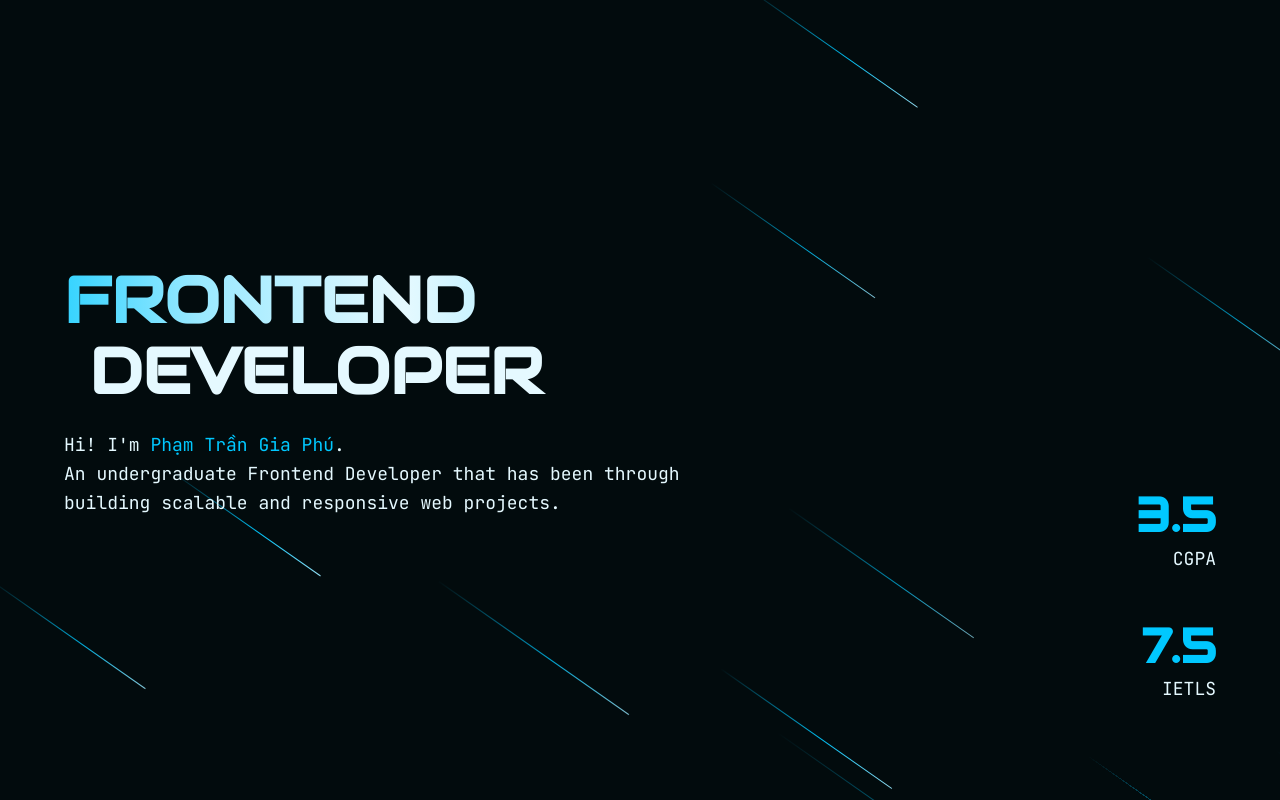
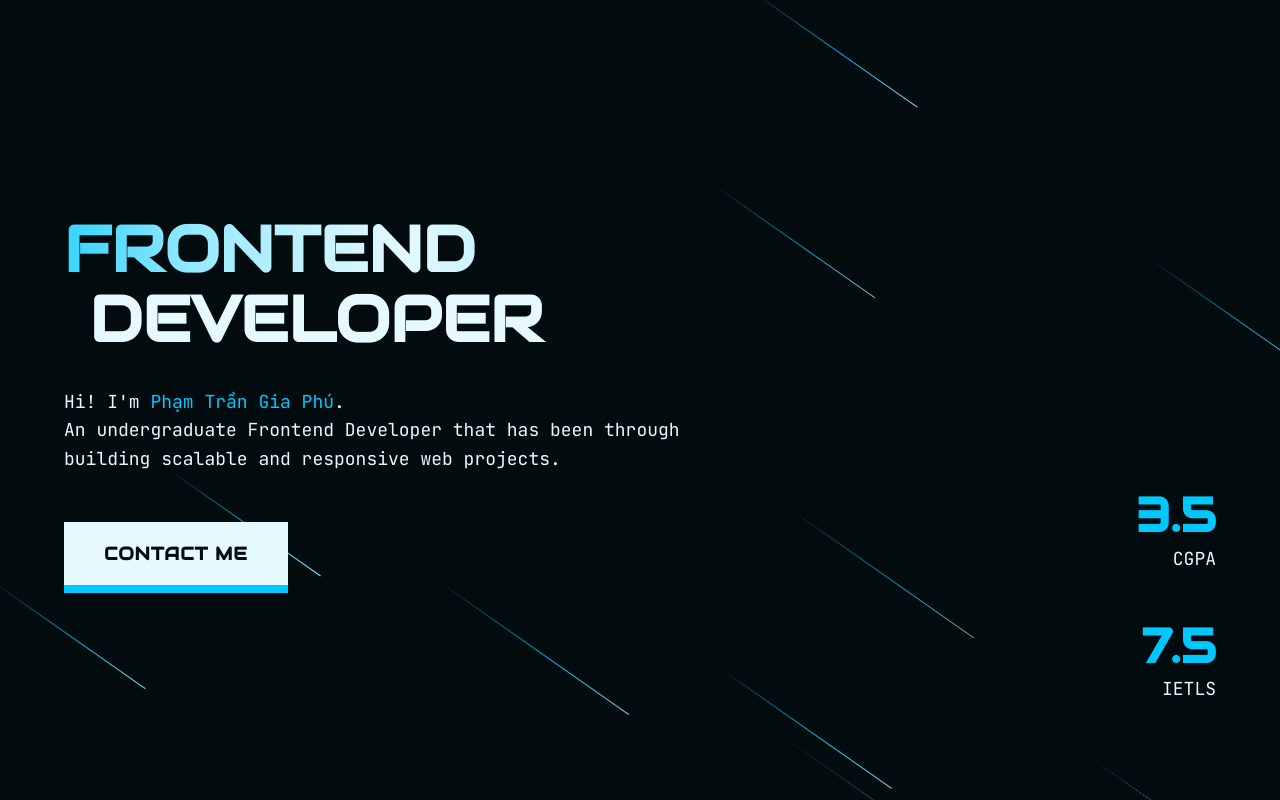
Before and after one commit to bigphu/portfolio, a React (Vite) app: page / in a window 1280 px wide. Built offline with nearby package versions, Linux system fonts and the light colour scheme.

Commit message:
small changes

```diff
--- a/src/data/global.css
+++ b/src/data/global.css
@@ -37,6 +37,8 @@
   --clr-accent    : var(--frosted-blue-200);
   --clr-border    : var(--frosted-blue-600);
   --clr-text      : var(--frosted-blue-50);
+  --clr-danger    : var(--state-error);
+  --clr-disabled  : var(--text-disabled);
 
   /* ----------------------------------------------------------------------
      1B. SEMANTIC & STATE COLORS
@@ -122,10 +124,24 @@
   --input-text         : var(--text-primary);
   --input-placeholder  : var(--text-secondary);
 
-  --btn-primary-bg   : var(--clr-primary);
-  --btn-primary-text : var(--text-primary);
-  --btn-accent-bg    : var(--clr-accent);
-  --btn-accent-text  : var(--text-inverse);
+  /* Buttons: Primary & Secondary */
+  --btn-primary-bg    : var(--frosted-blue-50);
+  --btn-primary-text  : var(--text-inverse);
+
+  --btn-secondary-bg  : var(--clr-background);
+  --btn-secondary-text: var(--clr-text);
+
+  /* Buttons: Danger (Mapped to Semantic Danger) */
+  --btn-danger-bg     : var(--clr-danger);
+  --btn-danger-text   : #ffffff; /* Pure white ensures high contrast on red */
+
+  /* Buttons: Disabled (Mapped to Muted Theme Colors) */
+  --btn-disabled-bg     : var(--clr-surface);     /* Recedes into the surface */
+  --btn-disabled-text   : var(--clr-disabled);    /* Uses semantic disabled text */
+  --btn-disabled-shadow : var(--surface-alt);     /* Darker shadow to look "pressed in" */
+
+  --btn-accent-bg     : var(--clr-accent);
+  --btn-accent-text   : var(--text-inverse);
 
   --radius-sm: 4px;
   --radius-md: 8px;
@@ -226,7 +242,7 @@ button, input, textarea {
   background-size: 200% auto;
 
   color: transparent;
-  -webkit-background-clip: text;
+  /* -webkit-background-clip: text; */
   background-clip: text;
   background-repeat: repeat;
 
--- a/src/pages/banner/Banner.css
+++ b/src/pages/banner/Banner.css
@@ -39,7 +39,7 @@
 }
 
 .banner-description {
-  margin-top: 1.5rem;
+  margin-top: 2rem;
 }
 
 .my-name {
@@ -59,3 +59,11 @@
     right: 1.5rem;
   }
 }
+
+.banner-buttons {
+  margin-top: 2rem;
+  display: flex;
+  justify-content: space-evenly;
+  flex-wrap: wrap;
+  gap: 2rem;
+}
--- a/src/pages/banner/Banner.tsx
+++ b/src/pages/banner/Banner.tsx
@@ -1,5 +1,5 @@
 import type { JSX } from "react";
-import { StatBox } from "@/components";
+import { StatBox, Button } from "@/components";
 import "./Banner.css";
 
 const Banner = (): JSX.Element => {
@@ -24,11 +24,16 @@ const Banner = (): JSX.Element => {
               has been through building scalable and
               responsive web projects.
           </p>
+
+          <div className="banner-buttons">
+            <Button variant="primary">Contact me</Button>
+          </div>
         </div>
 
         <div className="banner-stat">
           <StatBox items={ [{ desc: "CGPA", stat: "3.5" }, { desc: "IETLS", stat: "7.5" }] }/>
         </div>
+
       </div>
     </section>
   )
```
